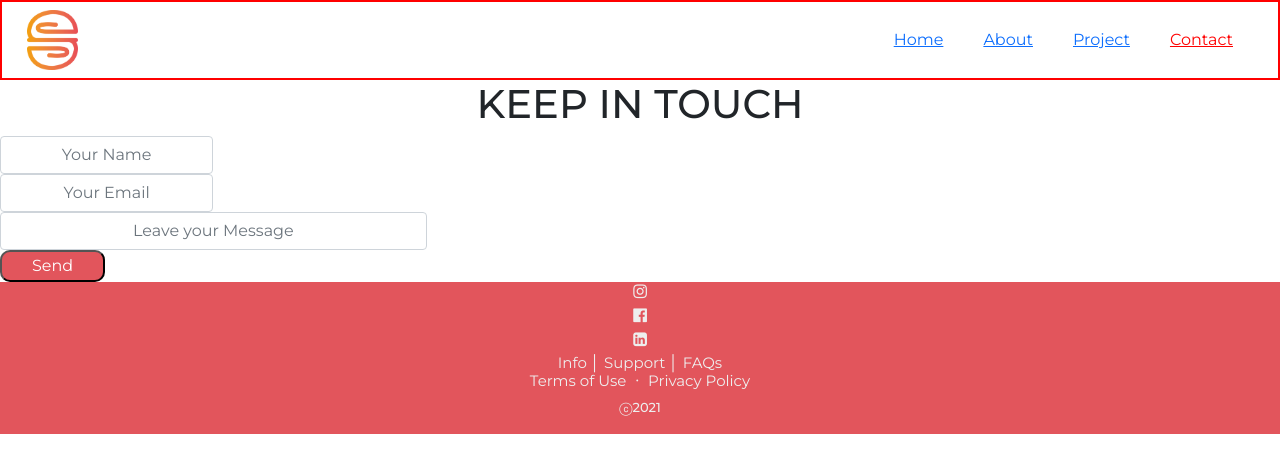
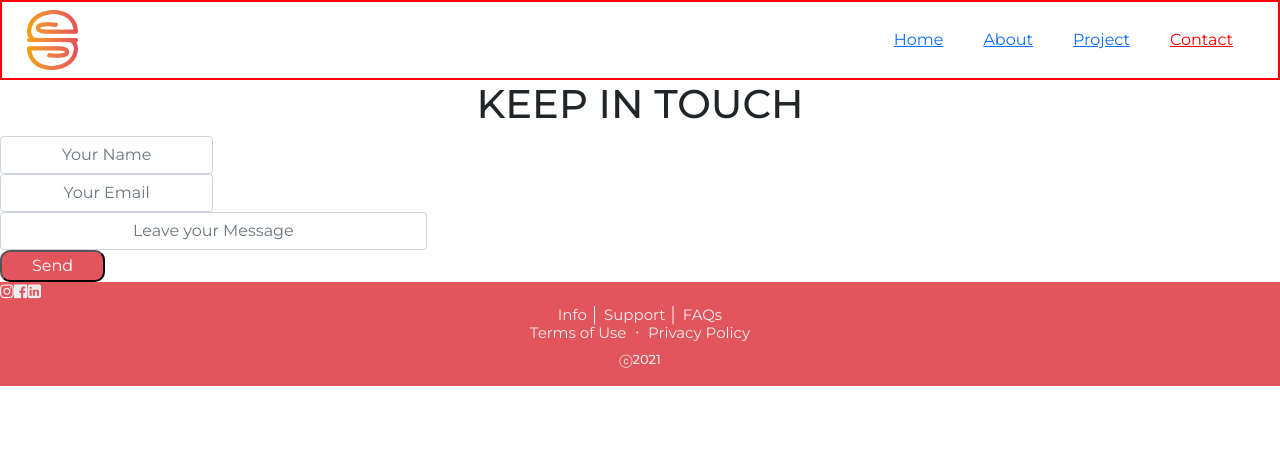
Before and after one commit to Hsejinss/inm420-react-router, a React (Create React App) app: page /contact in a window 1280 px wide. Shown: the top 472 px of the page. Built offline with nearby package versions, Linux system fonts and the light colour scheme.

Commit message:
organized components

```diff
--- a/src/App.js
+++ b/src/App.js
@@ -78,15 +78,15 @@ const App = (props) => {
       </Switch>
       {/*footer*/}
       <footer>
-        <div className="icon">
+        <div className="icon-container">
           <div>
-            <i class="fa fa-instagram" aria-hidden="true"></i>
+            <i class="fa fa-instagram icon" aria-hidden="true"></i>
           </div>
           <div>
-            <i class="fa fa-facebook-official" aria-hidden="true"></i>
+            <i class="fa fa-facebook-official icon" aria-hidden="true"></i>
           </div>
           <div>
-            <i class="fa fa-linkedin-square" aria-hidden="true"></i>
+            <i class="fa fa-linkedin-square icon" aria-hidden="true"></i>
           </div>
         </div>
 
--- a/src/pages/About.js
+++ b/src/pages/About.js
@@ -1,5 +1,5 @@
 import React from 'react';
-import './Style.css';
+import '../css/Style.css';
 
 const About = (props) => {
 
--- a/src/pages/Contact.js
+++ b/src/pages/Contact.js
@@ -1,5 +1,5 @@
 import React from 'react';
-import './Style.css';
+import '../css/Style.css';
 
 const Contact = (props) => {
 
--- a/src/pages/Home.js
+++ b/src/pages/Home.js
@@ -1,5 +1,5 @@
 import React from 'react';
-import './Style.css';
+import '../css/Style.css';
 import Hero from '../img/hero-image.jpg';
 import project1 from '../img/Innisfree_brochure_1.jpg';
 import project2 from '../img/W_magazine_cover.jpg';
--- a/src/pages/Project.js
+++ b/src/pages/Project.js
@@ -1,6 +1,6 @@
 import React from 'react';
 // import './Project.css';
-import './Style.css';
+import '../css/Style.css';
 import project1 from '../img/Innisfree_brochure_1.jpg';
 import project2 from '../img/W_magazine_cover.jpg';
 
```
Also changed, not shown: src/css/Style.css (renamed from src/pages/Style.css).
